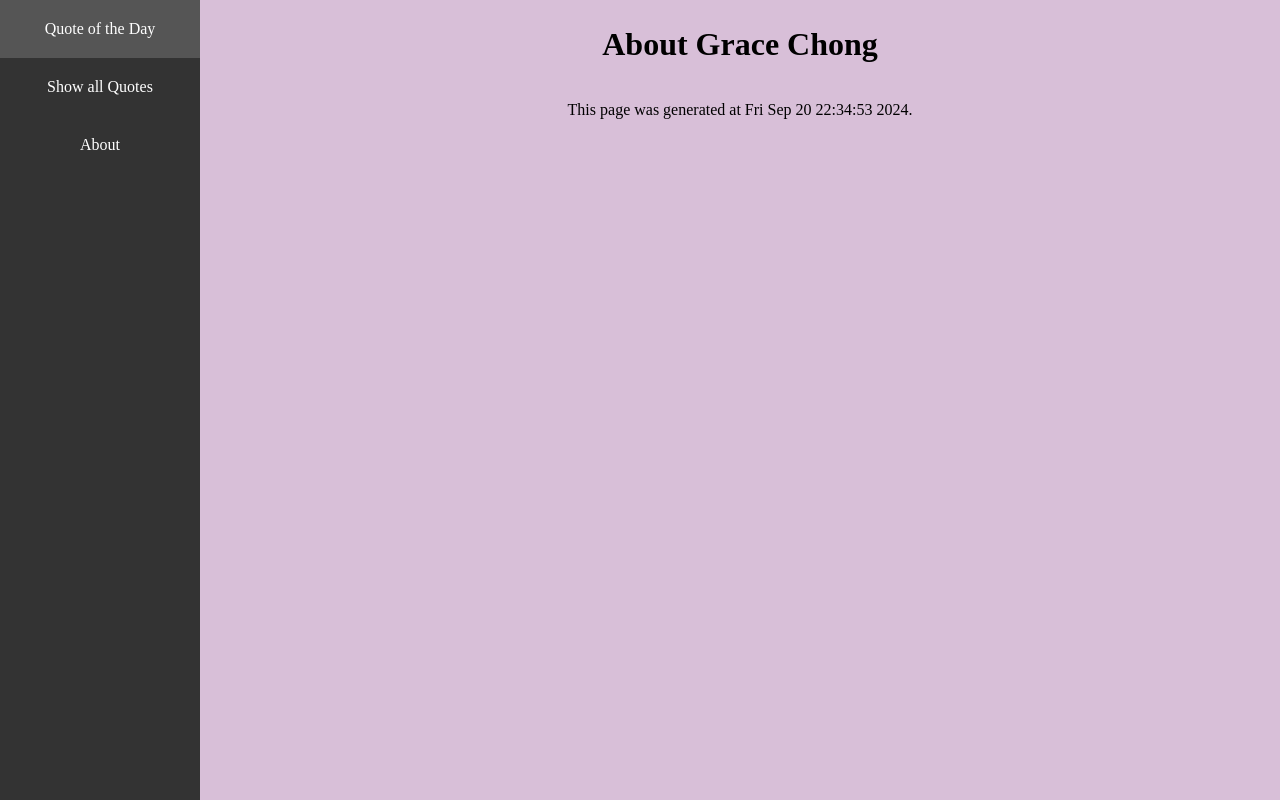
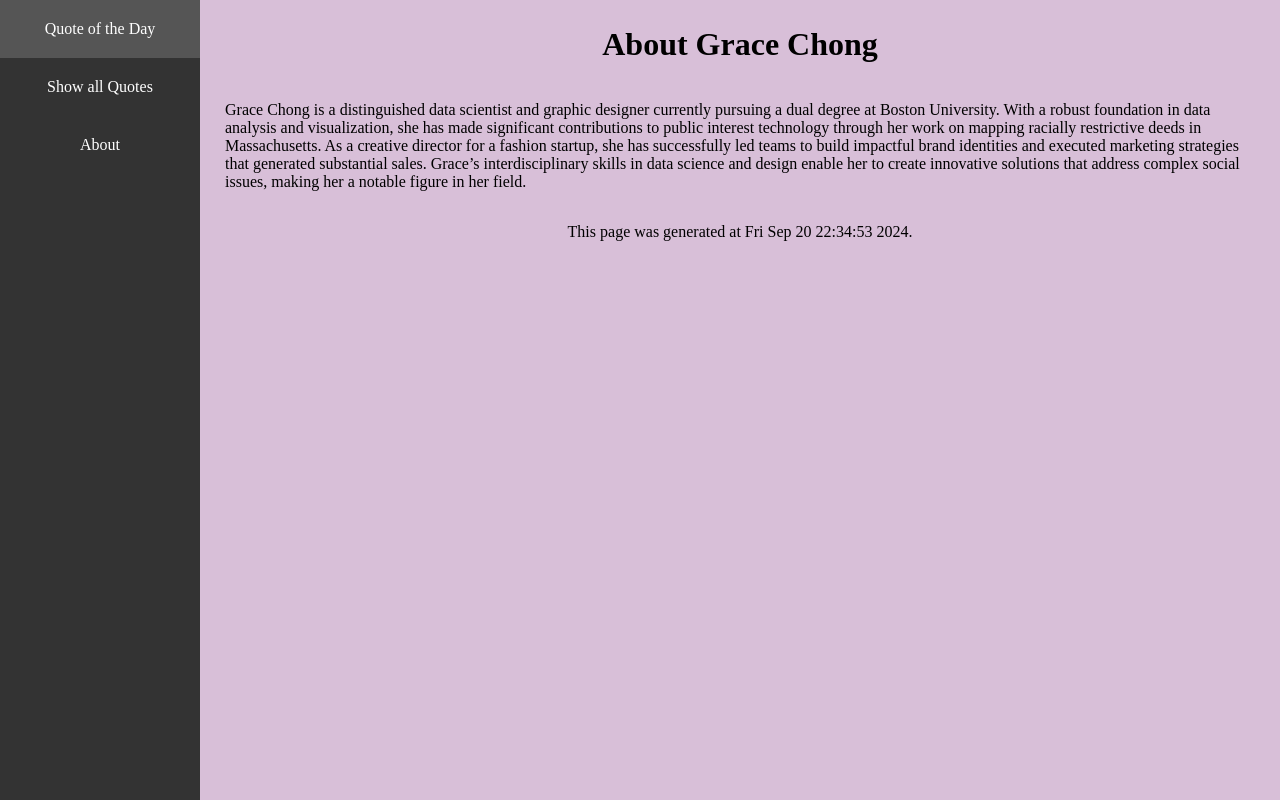
Before and after one commit to jchou03/CS-412, a Django app: page /quotes/about in a window 1280 px wide. Run offline with Django 5.2, Linux system fonts and the light colour scheme.

Commit message:
adding grace about paragraph

```diff
--- a/django/quotes/templates/quotes/about.html
+++ b/django/quotes/templates/quotes/about.html
@@ -5,6 +5,13 @@
 
     <h1>About Grace Chong</h1>
 
-
+    <p>Grace Chong is a distinguished data scientist and graphic designer currently pursuing a dual degree
+        at Boston University. With a robust foundation in data analysis and visualization, she has made
+        significant contributions to public interest technology through her work on mapping racially
+        restrictive deeds in Massachusetts. As a creative director for a fashion startup, she has
+        successfully led teams to build impactful brand identities and executed marketing strategies that
+        generated substantial sales. Grace’s interdisciplinary skills in data science and design enable her
+        to create innovative solutions that address complex social issues, making her a notable figure in
+        her field.</p>
 
 {% endblock %}
--- a/django/quotes/templates/quotes/base.html
+++ b/django/quotes/templates/quotes/base.html
@@ -5,7 +5,7 @@
 
  <html>
      <head>
-         <title>Hello World!</title>
+         <title>Quotes</title>
          <!-- <link rel="stylesheet" href="/static/style.css"> -->
          <link rel="stylesheet", href="{% static 'quotes_style.css' %}">
      </head>
--- a/django/static/quotes_style.css
+++ b/django/static/quotes_style.css
@@ -39,6 +39,11 @@ background-color: #555;
     overflow: auto;
 }
 
+.content p {
+    margin-left: 20px;
+    margin-right: 20px;
+}
+
 .content img {
     max-width: 500px;
     max-height: 500px;
```
